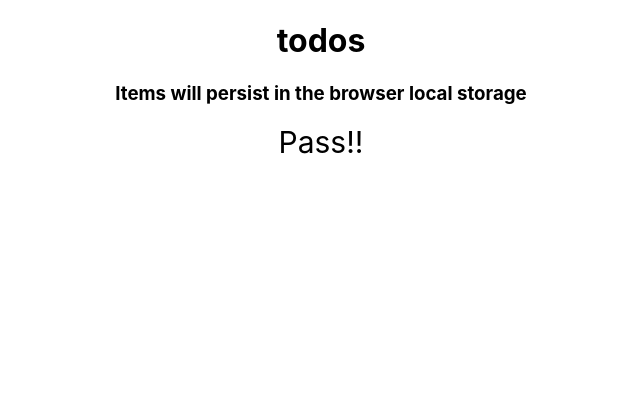
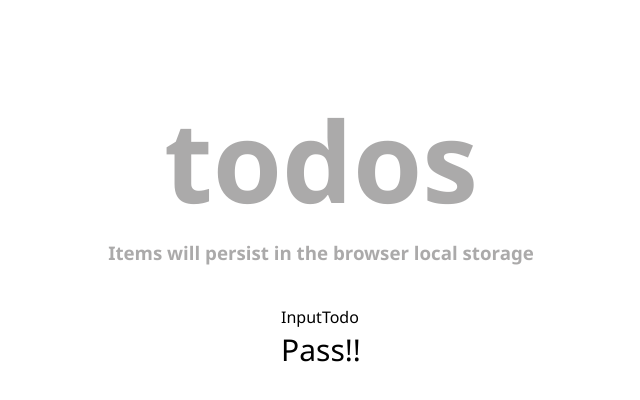
Before and after one commit to mdg0410/react_todolist, a React (Create React App) app: page / in a window 1280 px wide. Shown: the top 400 px of the page, without its empty margins (319-959 px from the left). Built offline with nearby package versions, Linux system fonts and the light colour scheme.

Commit message:
Add Header component

```diff
--- a/src/Component/App.js
+++ /dev/null
@@ -1,14 +0,0 @@
-import '../Styles/App.css';
-import Header from './Header';
-import TodosLogic from './TodosLogic';
-
-function App() {
-  return (
-    <div className="App">
-      <Header />
-      <TodosLogic/>
-    </div>
-  );
-}
-
-export default App;
--- /dev/null
+++ b/src/Component/App.jsx
@@ -0,0 +1,22 @@
+import React from 'react'
+import Header from './Header';
+import TodosLogic from './TodosLogic';
+
+export default function App() {
+
+  const style = {
+    display: 'flex',
+    flexDirection: 'column',
+    alignItems: 'center',
+    paddingTop: '10vh',
+    gap: '2vh',
+    width: '100%',
+  }
+
+  return (
+    <div style={style}>
+      <Header />
+      <TodosLogic />
+    </div>
+  );
+}
--- a/src/Component/Header.jsx
+++ b/src/Component/Header.jsx
@@ -3,12 +3,26 @@ import React from 'react'
 export default function Header() {
 
   const styleContainer = {
+    display: 'flex',
+    flexDirection: 'column',
+    width: '50%',
+    alignItems: 'center',
+    padding: '3vh',
+    color: 'rgba(24, 23, 23, 0.364)',
+    gap: '1vh'
+  }
 
+  const h1 = {
+    fontSize: '7rem',
+    fontWeight: '600',
+    marginBottom: '1rem',
+    lineHeight: '1em',
+    textAlign: 'center',
   }
 
   return (
     <div style={styleContainer}>
-      <h1>todos</h1>
+      <h1 style={h1}>todos</h1>
       <h3>Items will persist in the browser local storage</h3>
     </div>
   )
--- /dev/null
+++ b/src/Component/InputTodo.jsx
@@ -0,0 +1,12 @@
+import React from 'react'
+
+export default function InputTodo() {
+
+  const styleContainer = {
+
+  }
+
+  return (
+    <div style={styleContainer}>InputTodo</div>
+  )
+}
--- a/src/Component/TodosLogic.jsx
+++ b/src/Component/TodosLogic.jsx
@@ -1,16 +1,16 @@
 import React from 'react'
 import TodosList from './TodosList'
-
+import InputTodo from './InputTodo'
 
 export default function TodosLogic() {
 
-  const styleContainer = {}
+  const styleContainer = {
+
+  }
 
   return (
     <div style={styleContainer}>
-      {
-        //Input
-      }
+      <InputTodo />
       <TodosList />
     </div>
   )
--- a/src/Styles/App.css
+++ /dev/null
@@ -1,39 +0,0 @@
-.App {
-  text-align: center;
-}
-
-.App-logo {
-  height: 40vmin;
-  pointer-events: none;
-}
-
-@media (prefers-reduced-motion: no-preference) {
-  .App-logo {
-    animation: App-logo-spin infinite 20s linear;
-  }
-}
-
-.App-header {
-  background-color: #282c34;
-  min-height: 100vh;
-  display: flex;
-  flex-direction: column;
-  align-items: center;
-  justify-content: center;
-  font-size: calc(10px + 2vmin);
-  color: white;
-}
-
-.App-link {
-  color: #61dafb;
-}
-
-@keyframes App-logo-spin {
-  from {
-    transform: rotate(0deg);
-  }
-
-  to {
-    transform: rotate(360deg);
-  }
-}
--- a/src/Styles/index.css
+++ b/src/Styles/index.css
@@ -1,27 +1,13 @@
-body {
+* {
+  box-sizing: border-box;
   margin: 0;
-  font-family:
-    -apple-system,
-    BlinkMacSystemFont,
-    'Segoe UI',
-    'Roboto',
-    'Oxygen',
-    'Ubuntu',
-    'Cantarell',
-    'Fira Sans',
-    'Droid Sans',
-    'Helvetica Neue',
-    sans-serif;
-  -webkit-font-smoothing: antialiased;
-  -moz-osx-font-smoothing: grayscale;
+  padding: 0;
 }
 
-code {
-  font-family:
-    source-code-pro,
-    Menlo,
-    Monaco,
-    Consolas,
-    'Courier New',
-    monospace;
+body {
+  font-family: "Segoe UI", sans-serif;
+  line-height: 1.4;
+  background: #fff;
+  height: 100vh;
+  font-weight: 400;
 }
--- a/src/index.js
+++ b/src/index.js
@@ -1,7 +1,7 @@
 import React from 'react';
 import ReactDOM from 'react-dom/client';
 import './Styles/index.css';
-import App from './Component/App.js';
+import App from './Component/App';
 import reportWebVitals from './reportWebVitals';
 
 const root = ReactDOM.createRoot(document.getElementById('root'));
```
